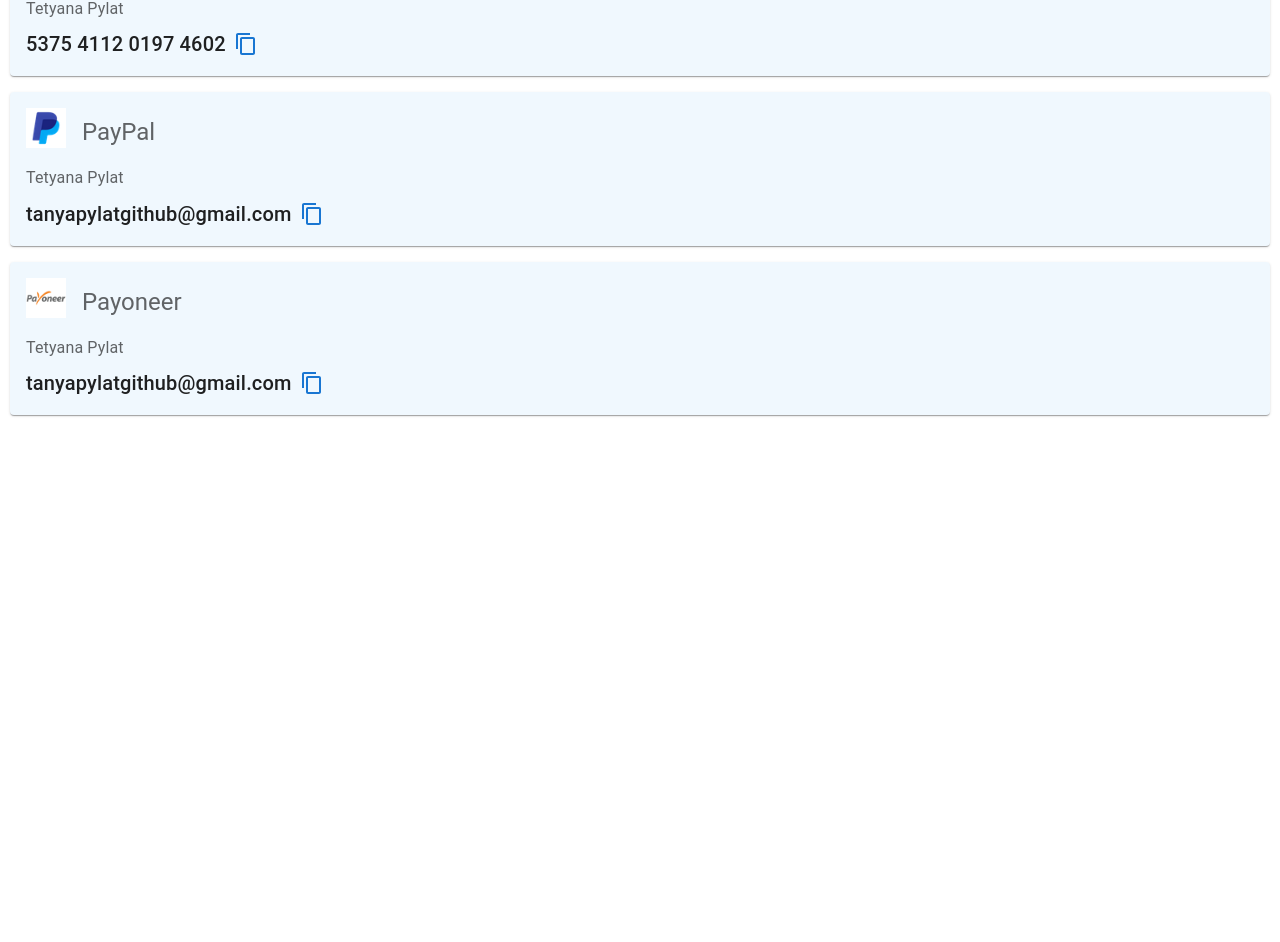
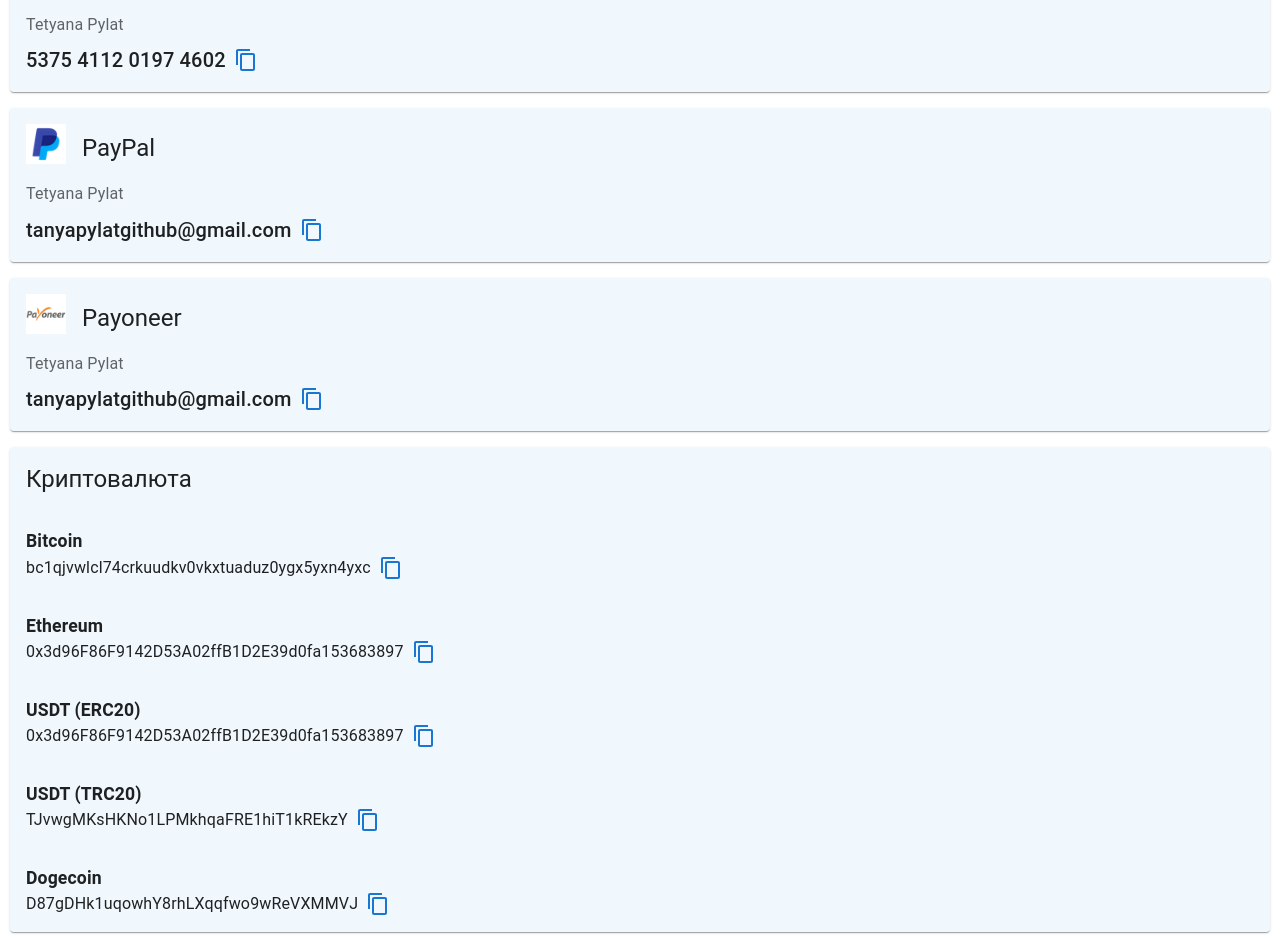
Before and after one commit to tanyapylat/virni, a React (Create React App) app: page / in a window 1280 px wide. Shown: the part 391-1333 px from the top of the page. Before the commit the page ends 816 px from the top, so only its background shows below. Built offline with nearby package versions, Linux system fonts and the light colour scheme.

Commit message:
added crypto

```diff
--- a/src/App.tsx
+++ b/src/App.tsx
@@ -1,14 +1,18 @@
-import { AppBar, Toolbar, Typography } from '@mui/material';
+import { AppBar, Stack, Toolbar, Typography } from '@mui/material';
+import { padding } from '@mui/system';
 import './App.css';
-import PaymentPage from './pages/paymentPage';
+import PaymentPage from './pages/PaymentPage';
 
 function App() {
     return (
         <div className="App">
             <AppBar position="sticky">
-                <Toolbar>
-                    <Typography variant="h6">Дай 🤚 снайперу</Typography>
-                </Toolbar>
+                <Stack direction="column" alignItems="stretch" style={{ padding: '16px' }}>
+                    <Typography>Підтримуєш хлопців з передової - </Typography>
+                    <Typography align="right">живеш у безпеці в тилу</Typography>
+                </Stack>
+
+                {/* <Toolbar></Toolbar> */}
             </AppBar>
             <PaymentPage></PaymentPage>
         </div>
--- /dev/null
+++ b/src/components/CryptosCard.tsx
@@ -0,0 +1,79 @@
+import { styled } from '@mui/material/styles';
+import Card from '@mui/material/Card';
+import CardContent from '@mui/material/CardContent';
+import Typography from '@mui/material/Typography';
+import ContentCopyIcon from '@mui/icons-material/ContentCopy';
+
+import { Alert, CardActionArea, Snackbar, Stack } from '@mui/material';
+import { CopyToClipboard } from 'react-copy-to-clipboard';
+import { useState } from 'react';
+
+export type CryptosCardProps = { cryptos: { name: string; number: string }[] };
+
+const StyledCard = styled(Card)`
+    background-color: #0082e90f;
+`;
+
+const StyledTypographyForNumber = styled(Typography)`
+    word-break: break-word;
+`;
+
+const StyledTypographyWithPadding = styled(Typography)`
+    padding: 16px;
+`;
+
+const StyledTypographyForName = styled(Typography)`
+    font-size: 1.1rem;
+    font-weight: bold;
+`;
+
+const CryptosCard = ({ cryptos }: CryptosCardProps) => {
+    const [copied, setCopied] = useState(false);
+
+    return (
+        <StyledCard>
+            <StyledTypographyWithPadding variant="h5">Криптовалюта</StyledTypographyWithPadding>
+
+            {cryptos.map((crypto) => {
+                const number = crypto.number;
+                const name = crypto.name;
+
+                return (
+                    <>
+                        <CopyToClipboard text={number} onCopy={() => setCopied(true)}>
+                            <CardActionArea>
+                                <CardContent>
+                                    <Stack direction="column" justifyContent="center" alignItems="stretch">
+                                        <Stack direction="row" spacing={2} alignItems="flex-end">
+                                            <StyledTypographyForName variant="h6">{name}</StyledTypographyForName>
+                                        </Stack>
+                                        <Stack>
+                                            <Stack direction="row" spacing={1} alignItems="center">
+                                                <StyledTypographyForNumber>{number}</StyledTypographyForNumber>
+                                                <ContentCopyIcon color="primary"></ContentCopyIcon>
+                                            </Stack>
+                                        </Stack>
+                                    </Stack>
+                                </CardContent>
+                            </CardActionArea>
+                        </CopyToClipboard>
+
+                        <Snackbar open={copied} autoHideDuration={3000} onClose={() => setCopied(false)}>
+                            <Alert severity="success" sx={{ width: '100%' }}>
+                                Скопійовано...
+                            </Alert>
+                        </Snackbar>
+                    </>
+                );
+            })}
+
+            {/* <CardActions>
+                <Button size="small" color="primary">
+                    Share
+                </Button>
+            </CardActions> */}
+        </StyledCard>
+    );
+};
+
+export default CryptosCard;
--- a/src/components/PaymentCard.tsx
+++ b/src/components/PaymentCard.tsx
@@ -1,12 +1,12 @@
-import { styled } from "@mui/material/styles";
-import Card from "@mui/material/Card";
-import CardContent from "@mui/material/CardContent";
-import Typography from "@mui/material/Typography";
-import ContentCopyIcon from "@mui/icons-material/ContentCopy";
+import { styled } from '@mui/material/styles';
+import Card from '@mui/material/Card';
+import CardContent from '@mui/material/CardContent';
+import Typography from '@mui/material/Typography';
+import ContentCopyIcon from '@mui/icons-material/ContentCopy';
 
-import { Alert, Avatar, Button, CardActionArea, CardActions, Snackbar, Stack } from "@mui/material";
-import { CopyToClipboard } from "react-copy-to-clipboard";
-import { useState } from "react";
+import { Alert, Avatar, Button, CardActionArea, Snackbar, Stack } from '@mui/material';
+import { CopyToClipboard } from 'react-copy-to-clipboard';
+import { useState } from 'react';
 
 export type CreditCardProps = { name: string; cardNumber: string; owner?: string; logo: string };
 
@@ -24,15 +24,14 @@
                     <CardContent>
                         <Stack direction="column" justifyContent="center" alignItems="stretch" spacing={2}>
                             <Stack direction="row" spacing={2} alignItems="flex-end">
-                                <Avatar src={logo} variant="square" sx={{ bgcolor: "white" }}></Avatar>
-                                <Typography gutterBottom variant="h5" color="text.secondary" component="div">
+                                <Avatar src={logo} variant="square" sx={{ bgcolor: 'white' }}></Avatar>
+                                <Typography gutterBottom variant="h5" component="div">
                                     {name}
                                 </Typography>
                             </Stack>
                             <Stack>
                                 {owner ? (
                                     <Typography gutterBottom variant="subtitle1" color="text.secondary" component="div">
-                                        {" "}
                                         {owner}
                                     </Typography>
                                 ) : null}
@@ -47,7 +46,7 @@
             </CopyToClipboard>
 
             <Snackbar open={copied} autoHideDuration={3000} onClose={() => setCopied(false)}>
-                <Alert severity="success" sx={{ width: "100%" }}>
+                <Alert severity="success" sx={{ width: '100%' }}>
                     Скопійовано...
                 </Alert>
             </Snackbar>
--- a/src/pages/paymentPage.tsx
+++ b/src/pages/paymentPage.tsx
@@ -8,8 +8,9 @@
 import privatBankLogo from '../images/privatBankLogo.jpg';
 import payPalLogo from '../images/paypal.png';
 import payoneerLogo from '../images/payoneerLogo.png';
-import { Button, Link } from '@mui/material';
+import { Button, Link, Typography } from '@mui/material';
 import OpenInNewIcon from '@mui/icons-material/OpenInNew';
+import CryptosCard from '../components/CryptosCard';
 
 const StyledBox = styled(Box)`
     padding: 10px;
@@ -34,6 +35,7 @@
     const privatBank = paymentMethods.PrivatBank;
     const payPal = paymentMethods.PayPal;
     const payoneer = paymentMethods.Payoneer;
+    const cryptos = paymentMethods.Crypto;
 
     return (
         <>
@@ -72,6 +74,7 @@
                         logo={payoneerLogo}
                         owner={payoneer.owner}
                     />
+                    <CryptosCard cryptos={cryptos}></CryptosCard>
                 </Stack>
             </StyledBox>
         </>
--- a/src/paymentMethods.ts
+++ b/src/paymentMethods.ts
@@ -24,4 +24,16 @@
         cardNumber: 'tanyapylatgithub@gmail.com',
         owner: 'Tetyana Pylat',
     },
+
+    Crypto: [
+        { name: 'Bitcoin', number: 'bc1qjvwlcl74crkuudkv0vkxtuaduz0ygx5yxn4yxc' },
+
+        {
+            name: 'Ethereum',
+            number: '0x3d96F86F9142D53A02ffB1D2E39d0fa153683897',
+        },
+        { name: 'USDT (ERC20)', number: '0x3d96F86F9142D53A02ffB1D2E39d0fa153683897' },
+        { name: 'USDT (TRC20)', number: 'TJvwgMKsHKNo1LPMkhqaFRE1hiT1kREkzY' },
+        { name: 'Dogecoin', number: 'D87gDHk1uqowhY8rhLXqqfwo9wReVXMMVJ' },
+    ],
 };
```
Also changed, not shown: src/components/monoLogo.jpeg (deleted).
